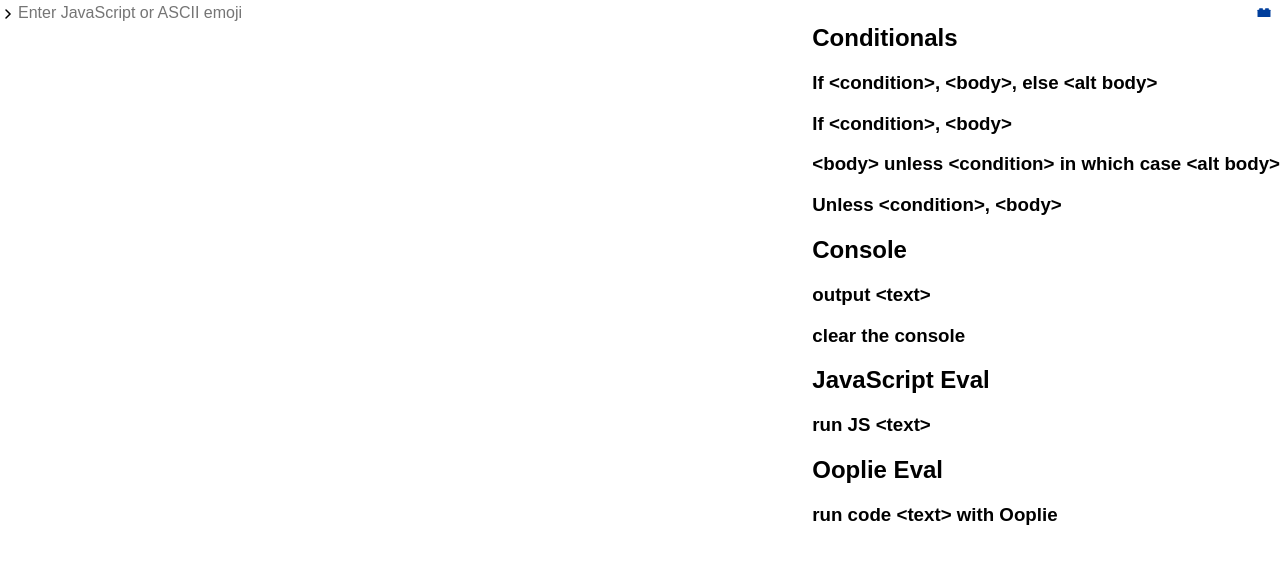
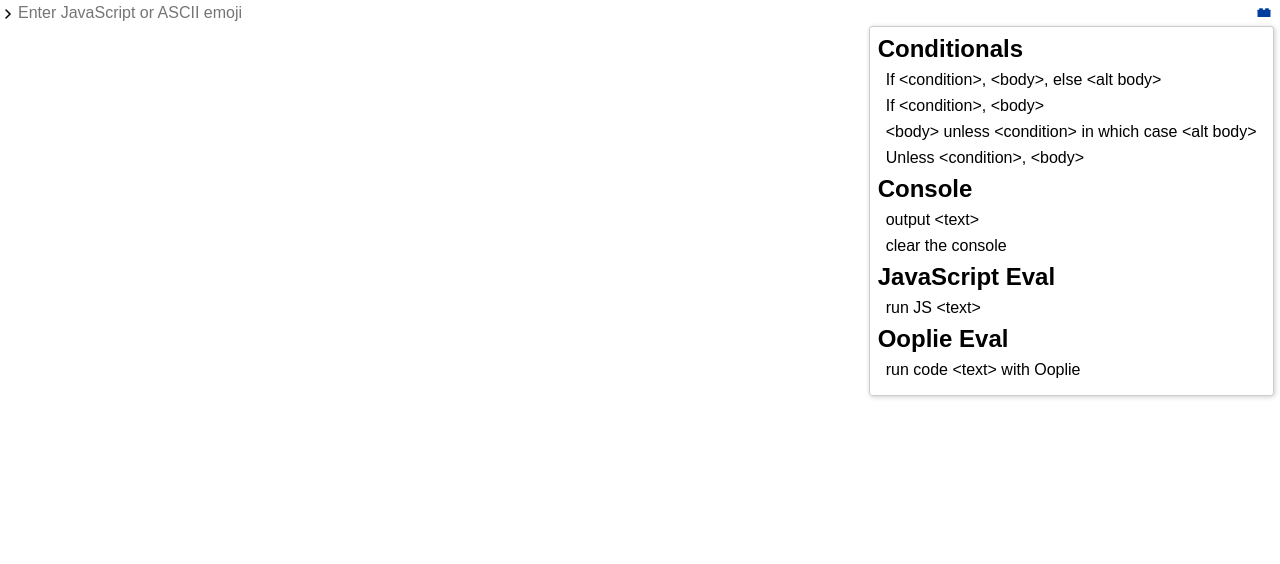
Before and after one commit to 1j01/ooplie, a website with bundled scripts: page console/index.html in a window 1280 px wide. Both pictures are taken after a click on the button "Parts menu". Built offline with nearby package versions, Linux system fonts and the light colour scheme.

Commit message:
Style the parts menu

```diff
--- a/console/index.html
+++ b/console/index.html
@@ -27,23 +27,9 @@
 			font-size: 1em;
 			cursor: pointer;
 			opacity: 1;
-			/*-webkit-filter: drop-shadow(10px 10px 10px 10px #4078c0);*/
-			/*filter: drop-shadow(0 0 0 1px #4078c0);*/
 		}
 		.parts-menu-button:hover,
 		.parts-menu-button:focus {
-			/*opacity: 0.9;*/
-			/*color: #4078c0;*/
-			/*-webkit-filter: drop-shadow(0 0 1px #4078c0) invert();*/
-			/*-webkit-filter: drop-shadow(0.05rem 0.05rem 0 #4078c0);*/
-			/*-webkit-filter: invert() drop-shadow(0.05rem 0.05rem 0 #4078c0);*/
-			/*-webkit-filter: drop-shadow(0.05rem 0.05rem 0 #4078c0);*/
-			/*-webkit-filter: opacity(0.5) drop-shadow(0 4px 0 #4078c0);*/
-			/*-webkit-filter: drop-shadow(0 4px 0 #4078c0) opacity(0.5);*/
-			/*-webkit-filter: brightness(2555500%) saturate(248234);*/
-			/*-webkit-filter: sepia() saturate(500);*/
-			/*-webkit-filter: invert() sepia() saturate(500) hue-rotate(200deg);*/
-			/*-webkit-filter: sepia() saturate(500) hue-rotate(200deg);*/
 			-webkit-filter: invert() sepia() saturate(500) hue-rotate(-50deg) invert();
 			outline: 0;
 		}
@@ -57,8 +43,19 @@
 		}
 		.parts-menu {
 			position: absolute;
-			/* left: 0; */
 			right: 0;
+			margin: 0.4em;
+			margin-top: 1.4em;
+			padding: 0.5em;
+			border: 1px solid rgba(0, 0, 0, 0.2);
+			border-radius: 0.2em;
+			box-shadow: 1px 1px 5px rgba(0, 0, 0, 0.2);
+		}
+		section > h1 {
+			margin: 0;
+		}
+		section > p {
+			margin: 0.5em;
 		}
 	</style>
 	<script src="lib/simple-console.js"></script>
--- a/console/ooplie-console.js
+++ b/console/ooplie-console.js
@@ -16,7 +16,7 @@ var context = new Ooplie.Context({console: con});
 var parts_menu_button = document.createElement("button");
 parts_menu_button.classList.add("parts-menu-button");
 con.input.parentElement.appendChild(parts_menu_button);
-// con.input.parentElement.insertBefore(parts_menu_button, con.input.parentElement.firstChild);
+parts_menu_button.setAttribute("title", "Parts menu");
 
 var parts_menu = document.createElement("div");
 parts_menu.classList.add("parts-menu");
@@ -34,15 +34,17 @@ var update_parts_menu = function(){
 	parts_menu.innerHTML = "";
 	for(var i = 0; i < context.libraries.length; i++){
 		var library = context.libraries[i];
+		// TODO: sections should be accordians
 		var library_section = document.createElement("section");
 		var library_header = document.createElement("h1");
 		library_header.innerText = library_header.textContent = library.name;
 		library_section.appendChild(library_header);
 		for(var j = 0; j < library.patterns.length; j++){
 			var pattern = library.patterns[j];
-			var pattern_header = document.createElement("h3");
-			pattern_header.innerText = pattern_header.textContent = pattern.prefered;
-			library_section.appendChild(pattern_header);
+			var pattern_el = document.createElement("p");
+			pattern_el.classList.add("pattern");
+			pattern_el.innerText = pattern_el.textContent = pattern.prefered;
+			library_section.appendChild(pattern_el);
 		}
 		parts_menu.appendChild(library_section);
 	}
--- a/ooplie.js
+++ b/ooplie.js
@@ -430,6 +430,7 @@ module.exports = Pattern = (function() {
     this.matchers = parse_matchers(match);
     this.bad_matchers = parse_matchers(bad_match != null ? bad_match : []);
     this.prefered = match[0];
+    this.prefered_matcher = this.matchers[0];
   }
 
   Pattern.prototype.match_with = function(tokens, matcher) {
--- a/src/Pattern.coffee
+++ b/src/Pattern.coffee
@@ -71,6 +71,7 @@ class Pattern
 		@bad_matchers = parse_matchers(bad_match ? [])
 
 		@prefered = match[0]
+		@prefered_matcher = @matchers[0]
 
 	match_with: (tokens, matcher)->
 		variables = {}
```
